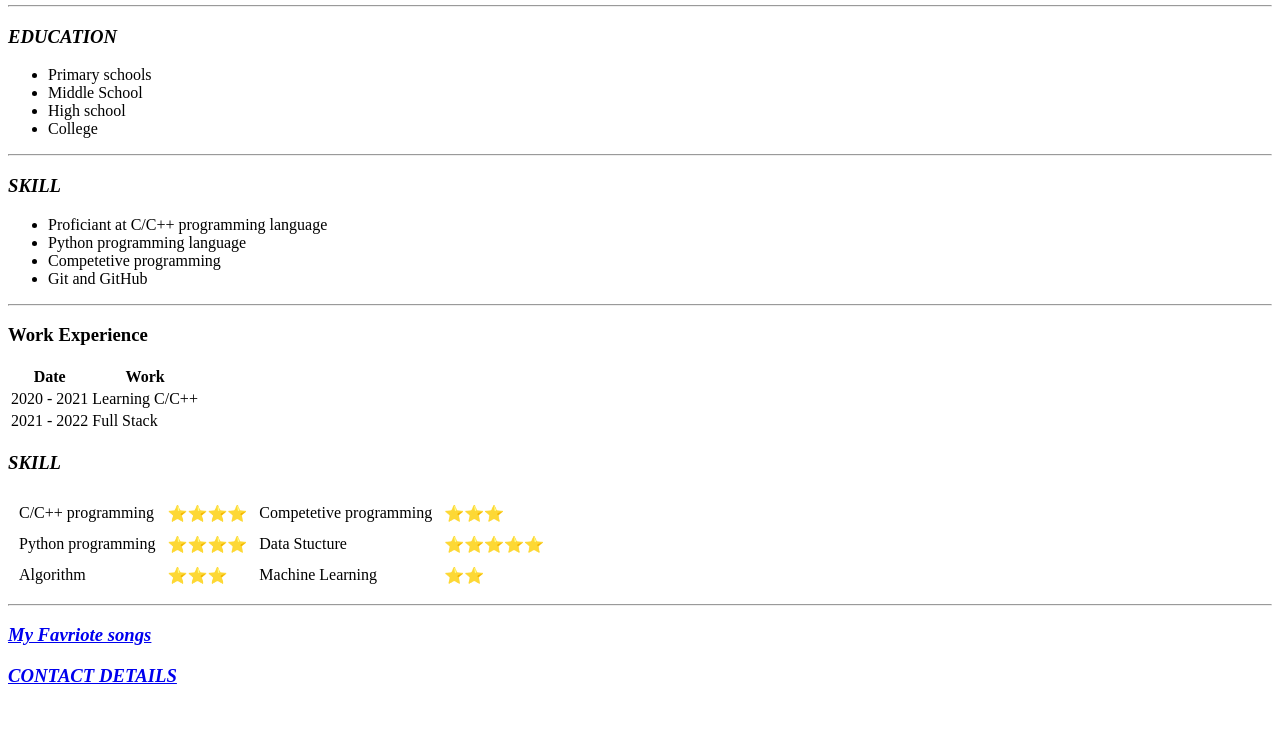
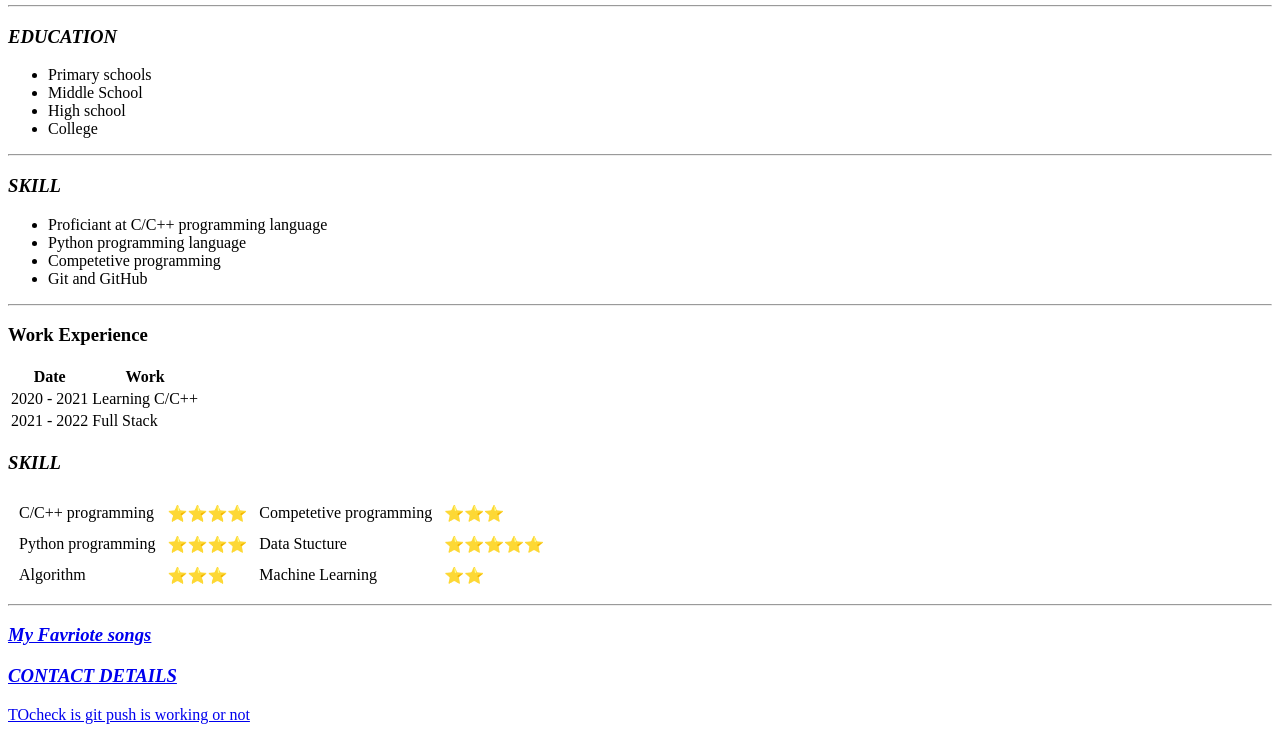
Before and after one commit to Ashism766/DeoSite, a plain HTML site: page index.html in a window 1280 px wide. Shown: the part 236-968 px from the top of the page. Before the commit the page ends 942 px from the top, so only its background shows below. Drawn offline with Linux system fonts and the light colour scheme.

Commit message:
second commit

```diff
--- a/index.html
+++ b/index.html
@@ -118,7 +118,7 @@
   </a>
 
 
-
+  <a href="#">TOcheck is git push is working or not</a>
 
 
 
```
